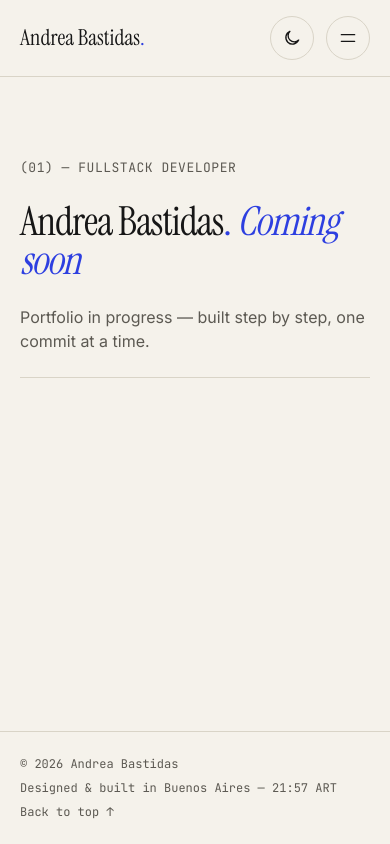
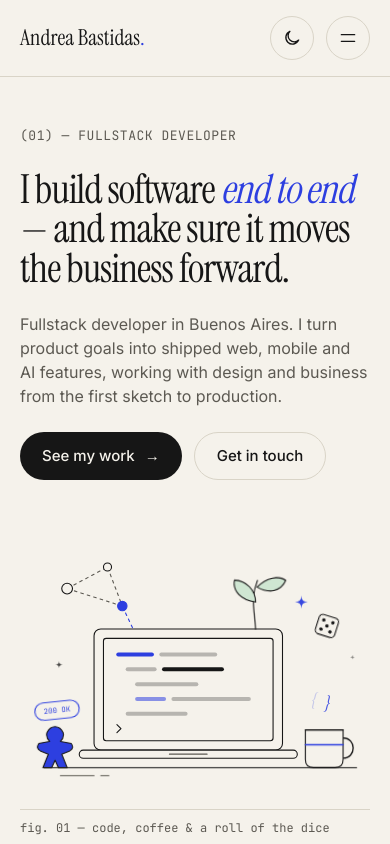
Before and after one commit to andreabastidasc/andrea-bastidas-portfolio, a Next.js app: page / in a window 390 px wide. Shown: the top 844 px of the page. Built offline with nearby package versions, Linux system fonts and the light colour scheme.

Commit message:
feat(hero): add responsive hero section to the home page

```diff
--- a/app/page.tsx
+++ b/app/page.tsx
@@ -1,17 +1,9 @@
+import { Hero } from "@/components/sections/Hero";
+
 export default function Home() {
     return (
-        <main className="page-container flex flex-col justify-center gap-6 py-20 sm:py-32">
-            <p className="font-mono text-[13px] tracking-[0.04em] text-muted">
-                (01) — FULLSTACK DEVELOPER
-            </p>
-            <h1 className="font-serif text-[clamp(40px,6.4vw,92px)] leading-[0.98] tracking-[-0.025em]">
-                Andrea Bastidas<span className="text-accent">.</span>{" "}
-                <em className="text-accent">Coming soon</em>
-            </h1>
-            <p className="max-w-[540px] text-base text-muted sm:text-lg">
-                Portfolio in progress — built step by step, one commit at a time.
-            </p>
-            <hr className="border-line" />
+        <main>
+            <Hero />
         </main>
     );
 }
--- /dev/null
+++ b/components/sections/Hero.tsx
@@ -0,0 +1,39 @@
+import Link from "next/link";
+import { site } from "@/data/site";
+import { HeroIllustration } from "../HeroIllustration";
+
+export function Hero() {
+    return (
+        <section className="page-container flex flex-col items-center gap-12 pt-12 pb-14 sm:pt-18 lg:flex-row">
+            <div className="flex min-w-0 flex-col gap-6 sm:gap-7 lg:flex-[1_1_520px]">
+                <p className="font-mono text-[13px] tracking-[0.04em] text-muted">
+                    (01) — FULLSTACK DEVELOPER
+                </p>
+                <h1 className="font-serif text-[clamp(40px,6.4vw,92px)] leading-[0.98] tracking-[-0.025em]">
+                    I build software <em className="text-accent">end to end</em> — and make sure it
+                    moves the business forward.
+                </h1>
+                <p className="max-w-[540px] text-base text-muted sm:text-lg">
+                    Fullstack developer in {site.location}. I turn product goals into shipped web,
+                    mobile and AI features, working with design and business from the first sketch
+                    to production.
+                </p>
+                <div className="flex flex-wrap items-center gap-3">
+                    <Link
+                        href="#work"
+                        className="inline-flex min-h-12 items-center gap-2.5 rounded-full bg-ink px-5.5 text-[15px] font-medium text-paper transition-opacity hover:opacity-85"
+                    >
+                        See my work <span aria-hidden="true">→</span>
+                    </Link>
+                    <a
+                        href={`mailto:${site.email}`}
+                        className="inline-flex min-h-12 items-center rounded-full border border-line px-5.5 text-[15px] font-medium transition-colors hover:border-ink"
+                    >
+                        Get in touch
+                    </a>
+                </div>
+            </div>
+            <HeroIllustration />
+        </section>
+    );
+}
```
